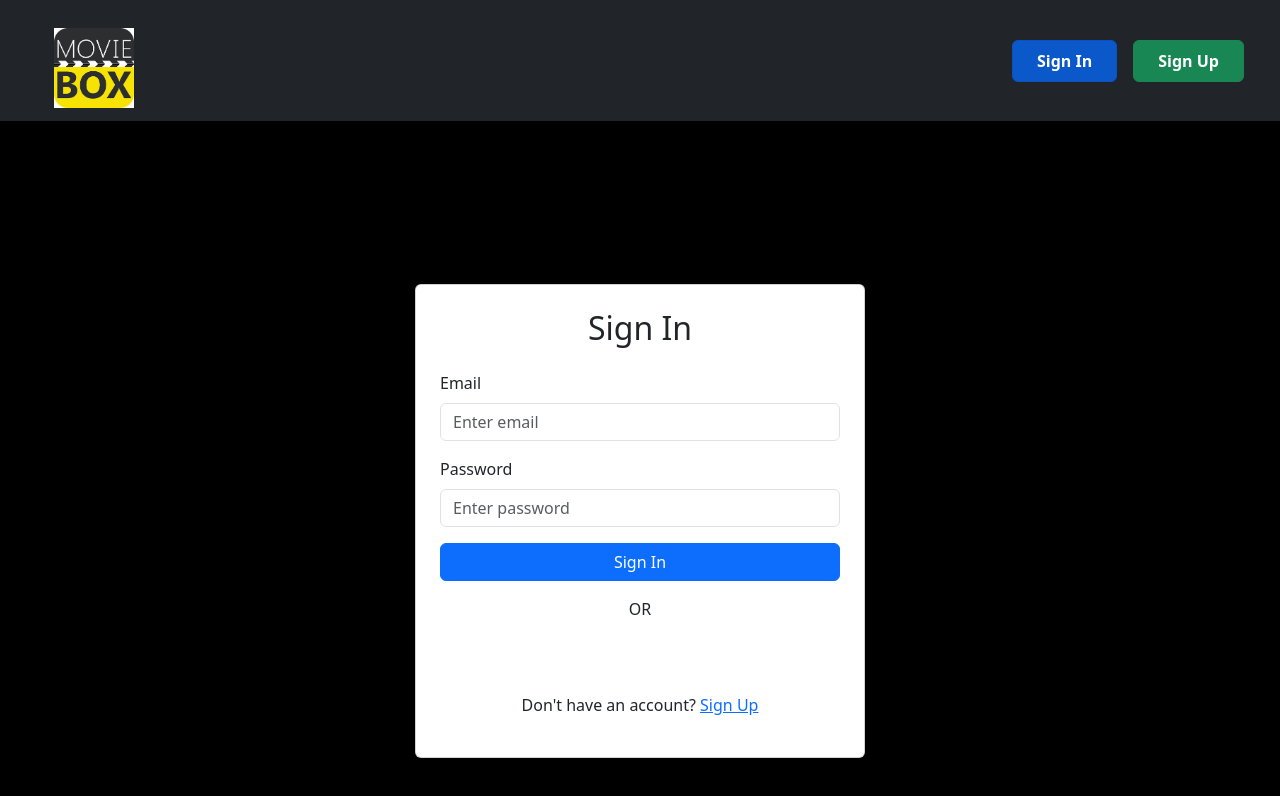
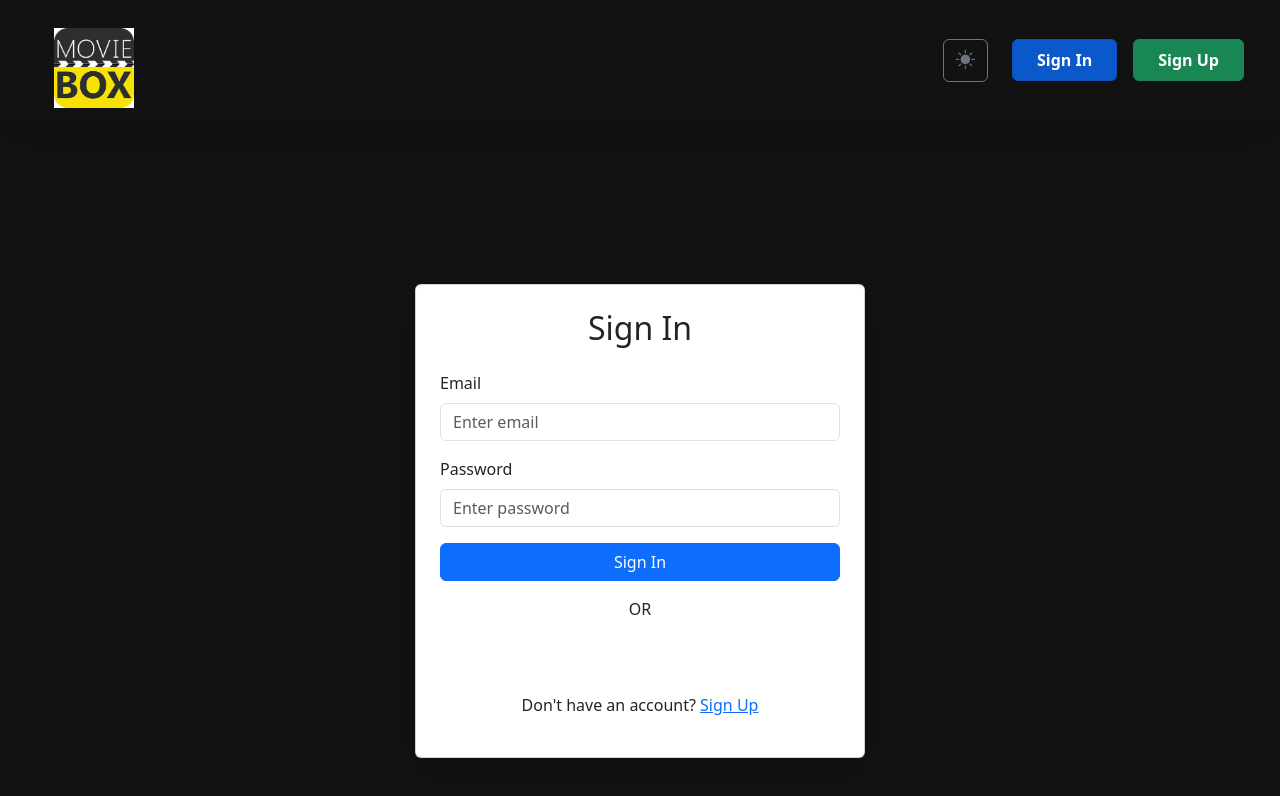
Before and after one commit to w3villa-abhishek-dixit/Movie_Application, a React (Vite) app: page / in a window 1280 px wide. Shown: the top 796 px of the page. Built offline with nearby package versions, Linux system fonts and the light colour scheme.

Commit message:
dark mode implement

```diff
--- a/src/App.css
+++ b/src/App.css
@@ -1,6 +1,6 @@
-body{
+/* body{
      background: black;
-}
+} */
 .logo{
   height: 100px;
   margin-left: 26px;
@@ -66,3 +66,29 @@ body{
   border-color: yellow !important;
   color: black!important;
 }
+
+
+
+
+/* Light Theme (Default) */
+body.light-theme {
+  background-color:gray;
+  color: #212529;
+}
+
+/* Dark Theme */
+body.dark-theme {
+  background-color: #121212;
+  color: #ffffff;
+}
+
+/* Make navbar adapt to theme */
+.bg-light {
+  background-color: #ffffff !important;
+  color: #212529 !important;
+}
+
+.bg-dark {
+  background-color: #121212 !important;
+  color: #ffffff !important;
+}
--- a/src/Components/Navbar.jsx
+++ b/src/Components/Navbar.jsx
@@ -1,10 +1,12 @@
-import React, { useState, useEffect } from "react";
+import React, { useState, useEffect, useContext } from "react";
 import { NavLink, useNavigate } from "react-router-dom";
+import { ThemeContext } from "../Context/ThemeContext"; // Import ThemeContext
 import "bootstrap/dist/css/bootstrap.min.css";
 import "bootstrap-icons/font/bootstrap-icons.css";
 
 const Navbar = ({ onSearch }) => {
   const navigate = useNavigate();
+  const { darkMode, setDarkMode } = useContext(ThemeContext); // Use ThemeContext for dark mode
   const [searchInput, setSearchInput] = useState("");
   const [username, setUsername] = useState(localStorage.getItem("username"));
   const [isMenuOpen, setIsMenuOpen] = useState(false);
@@ -32,7 +34,7 @@ const Navbar = ({ onSearch }) => {
   };
 
   return (
-    <nav className="navbar navbar-expand-lg navbar-dark bg-dark shadow-lg px-3">
+    <nav className={`navbar navbar-expand-lg ${darkMode ? "bg-dark" : "bg-light"} shadow-lg px-3`}>
       <div className="container-fluid">
         {/* Logo */}
         <NavLink className="navbar-brand" to="/home">
@@ -53,10 +55,10 @@ const Navbar = ({ onSearch }) => {
           {username ? (
             <ul className="navbar-nav align-items-center mx-auto text-center">
               <li className="nav-item">
-                <NavLink className="nav-link text-white mx-3 fs-5" to="/home">Home</NavLink>
+                <NavLink className={`nav-link mx-3 fs-5 ${darkMode ? "text-white" : "text-dark"}`} to="/home">Home</NavLink>
               </li>
               <li className="nav-item">
-                <NavLink className="btn btn-outline-light mx-3 fs-5" to="/wishlist">
+                <NavLink className="btn btn-outline-primary mx-3 fs-5" to="/wishlist">
                   <i className="bi bi-heart-fill"></i> Wishlist
                 </NavLink>
               </li>
@@ -77,11 +79,16 @@ const Navbar = ({ onSearch }) => {
           ) : null}
         </div>
 
-        {/* Right Side: Username and Logout OR Sign In & Sign Up */}
+        {/* Right Side: Dark Mode Toggle, Username, Logout OR Sign In & Sign Up */}
         <div className={`d-flex align-items-center ${isMenuOpen ? "flex-column text-center w-100" : "d-none d-lg-flex"}`}>
+  {/* Dark Mode Toggle */}
+  <button className="btn btn-outline-secondary me-3" onClick={() => setDarkMode(!darkMode)}>
+    <i className={`bi ${darkMode ? "bi-brightness-high-fill" : "bi-moon-stars-fill"}`} style={{ fontSize: "1.2rem" }}></i>
+  </button>
+
   {username ? (
     <>
-              <span className="text-white me-3 fs-5">Logged in as <strong>{username}</strong></span>
+      <span className={`me-3 fs-5 ${darkMode ? "text-white" : "text-dark"}`}>Logged in as <strong>{username}</strong></span>
       <button className="btn btn-danger px-4 py-2 fw-bold rounded" onClick={handleLogout}>Logout</button>
     </>
   ) : (
@@ -91,6 +98,7 @@ const Navbar = ({ onSearch }) => {
     </>
   )}
 </div>
+
       </div>
     </nav>
   );
--- a/src/ThemeContext.jsx
+++ b/src/Context/ThemeContext.jsx
@@ -2,13 +2,14 @@ import React, { createContext, useState, useEffect } from "react";
 
 export const ThemeContext = createContext();
 
-const ThemeProvider = ({ children }) => {
-  const [darkMode, setDarkMode] = useState(
-    localStorage.getItem("theme") === "dark"
-  );
+export const ThemeProvider = ({ children }) => {
+  const [darkMode, setDarkMode] = useState(() => {
+    // Check local storage or default to Dark Mode
+    return localStorage.getItem("theme") === "light" ? false : true;
+  });
 
   useEffect(() => {
-    document.body.classList.toggle("dark-mode", darkMode);
+    document.body.className = darkMode ? "dark-theme" : "light-theme";
     localStorage.setItem("theme", darkMode ? "dark" : "light");
   }, [darkMode]);
 
@@ -18,5 +19,3 @@ const ThemeProvider = ({ children }) => {
     </ThemeContext.Provider>
   );
 };
-
-export default ThemeProvider;
--- a/src/main.jsx
+++ b/src/main.jsx
@@ -1,9 +1,17 @@
-import React from 'react';
-import ReactDOM from 'react-dom/client'; // Correct import for createRoot
-import App from './App.jsx';
+import React from "react";
+import ReactDOM from "react-dom/client";
+import App from "./App.jsx";
+import { ThemeProvider } from "./Context/ThemeContext";
 
-ReactDOM.createRoot(document.getElementById('root')).render(
+// import { LanguageProvider } from "./context/LanguageContext";
+// import "./i18n"; // Import i18n setup
+
+ReactDOM.createRoot(document.getElementById("root")).render(
   <React.StrictMode>
-    <App />
+    {/* <LanguageProvider> */}
+      <ThemeProvider>
+        <App />
+      </ThemeProvider>
+    {/* </LanguageProvider> */}
   </React.StrictMode>
 );
```
Lines whose indentation alone changed are shown as unchanged.
